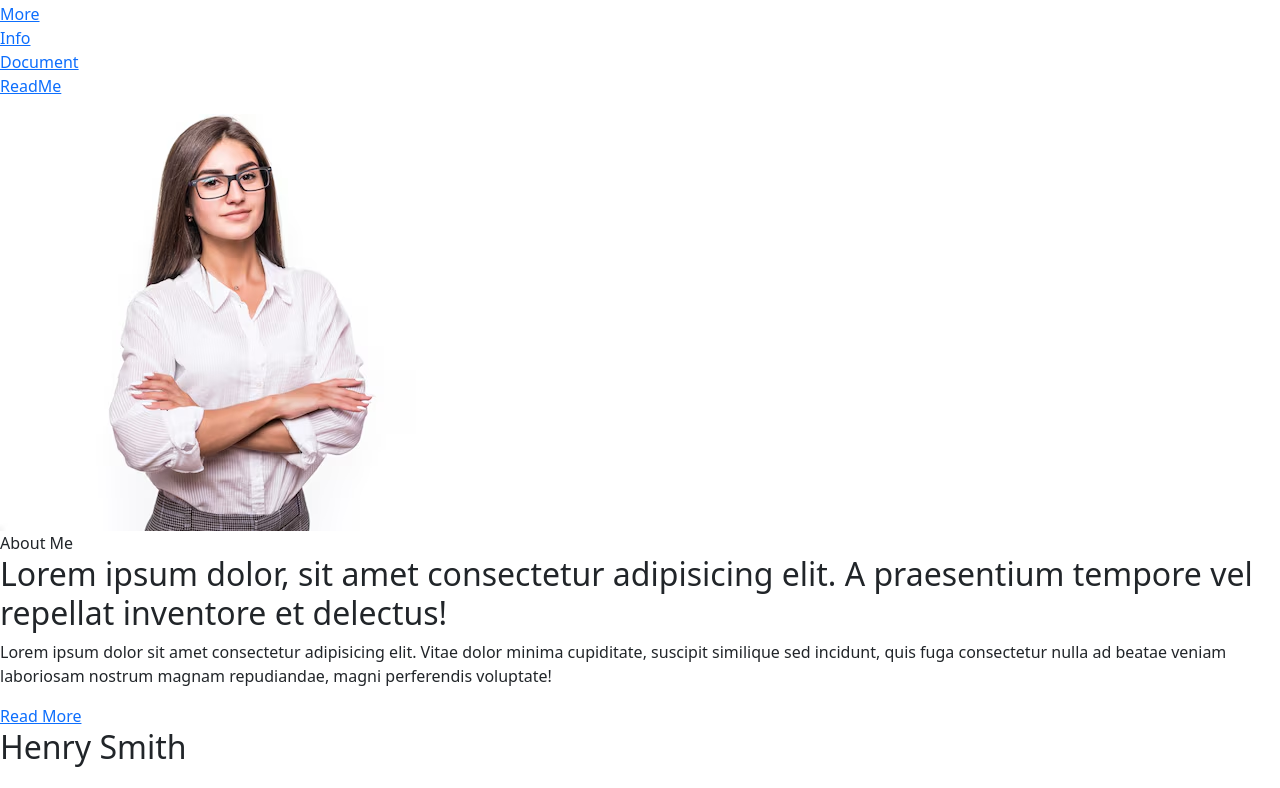
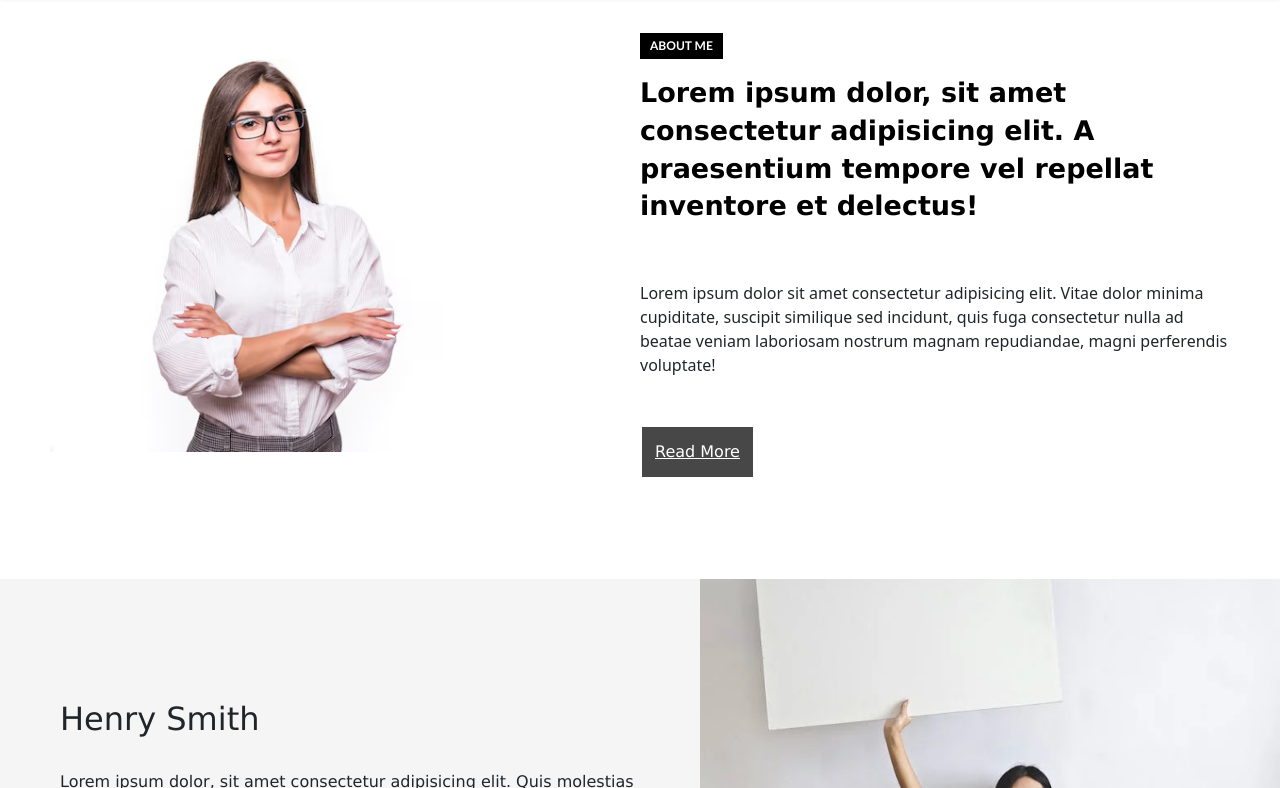
Before and after one commit to shndyskndy/webrfm, a plain HTML site: page index.html in a window 1280 px wide. Shown: the part 68-856 px from the top of the page. Drawn offline with nearby package versions, Linux system fonts and the light colour scheme; files whose address does not match are found by name.

Commit message:
ARCHIVOS MOVIDOS A DIR. "SAMPLES"

```diff
--- a/index.html
+++ b/index.html
@@ -5,8 +5,8 @@
     <meta name="viewport" content="width=device-width, initial-scale=1.0">
     <title>Document</title>
     <!--Estilos-->
-    <link rel="stylesheet" href="../Pagina Web/style2.css">
-    <link rel="stylesheet" href="../Pagina Web/style.css">
+    <link rel="stylesheet" href="../webrfm/style2.css">
+    <link rel="stylesheet" href="../webrfm/style.css">
     <link href="https://cdn.jsdelivr.net/npm/bootstrap@5.3.3/dist/css/bootstrap.min.css" rel="stylesheet" integrity="sha384-QWTKZyjpPEjISv5WaRU9OFeRpok6YctnYmDr5pNlyT2bRjXh0JMhjY6hW+ALEwIH" crossorigin="anonymous">
 </head>
 <body>
```
Also changed, not shown: Samples/documento.avif (renamed from documento.avif), Samples/documento2.webp (renamed from documento2.webp), Samples/documento3.avif (renamed from documento3.avif), Samples/image2.webp (renamed from image2.webp), Samples/imagen 22.avif (renamed from imagen 22.avif).
